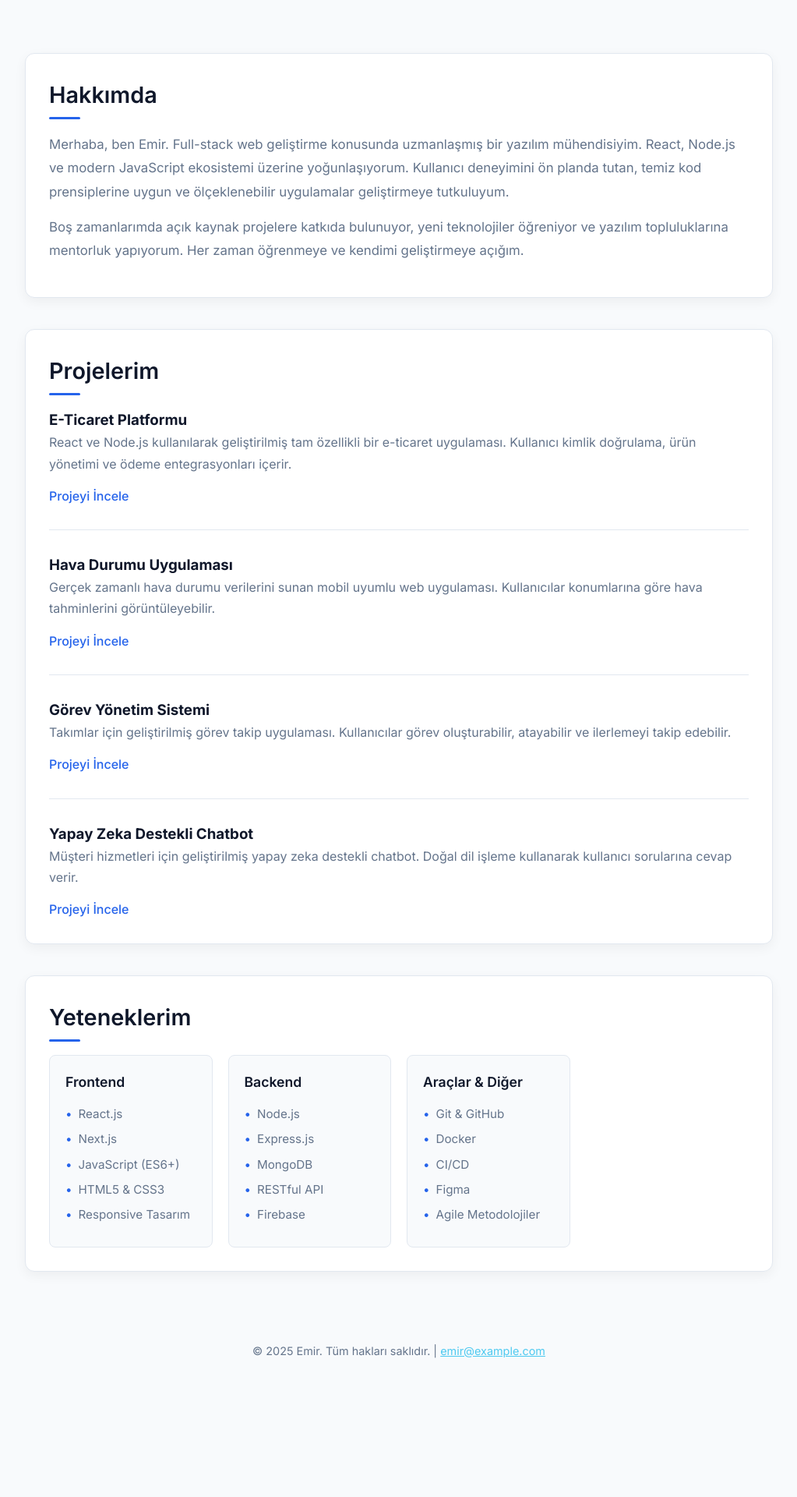
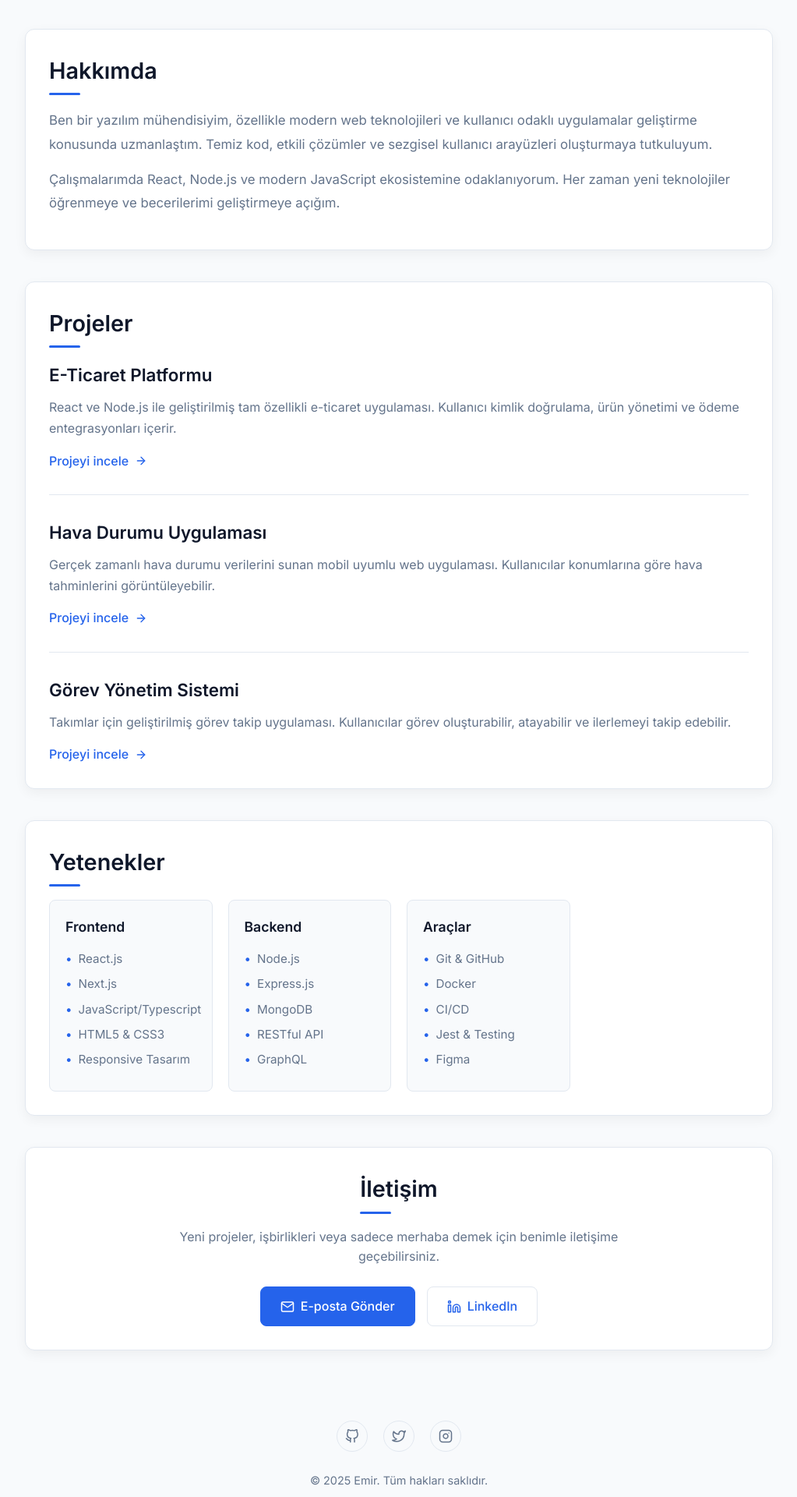
Before and after one commit to emirontop/About-me, a Next.js app: page / in a window 1280 px wide. Shown: the part 300-2220 px from the top of the page at 78% size, without its empty margins (128-1151 px from the left). Before the commit the page ends 2134 px from the top, so only its background shows below. Built offline with nearby package versions, Linux system fonts and the light colour scheme.

Commit message:
Web Panel Commit

```diff
--- a/pages/index.js
+++ b/pages/index.js
@@ -5,7 +5,7 @@
 const projects = [
   {
     name: 'E-Ticaret Platformu',
-    description: 'React ve Node.js kullanılarak geliştirilmiş tam özellikli bir e-ticaret uygulaması. Kullanıcı kimlik doğrulama, ürün yönetimi ve ödeme entegrasyonları içerir.',
+    description: 'React ve Node.js ile geliştirilmiş tam özellikli e-ticaret uygulaması. Kullanıcı kimlik doğrulama, ürün yönetimi ve ödeme entegrasyonları içerir.',
     link: 'https://link1.com'
   },
   {
@@ -17,11 +17,6 @@
     name: 'Görev Yönetim Sistemi',
     description: 'Takımlar için geliştirilmiş görev takip uygulaması. Kullanıcılar görev oluşturabilir, atayabilir ve ilerlemeyi takip edebilir.',
     link: 'https://link3.com'
-  },
-  {
-    name: 'Yapay Zeka Destekli Chatbot',
-    description: 'Müşteri hizmetleri için geliştirilmiş yapay zeka destekli chatbot. Doğal dil işleme kullanarak kullanıcı sorularına cevap verir.',
-    link: 'https://link4.com'
   }
 ];
 
@@ -35,49 +30,52 @@
       </Head>
 
       <header>
-        <h1>Emir'in Portfolyo Sitesine Hoş Geldiniz!</h1>
-        <p>Modern web teknolojileri ve yazılım geliştirme konusundaki projelerimi keşfedin</p>
+        <h1>Merhaba, ben Emir</h1>
+        <p>Full-stack geliştirici ve modern web teknolojileri tutkunu</p>
       </header>
 
       <section className="about">
         <h2>Hakkımda</h2>
         <p>
-          Merhaba, ben Emir. Full-stack web geliştirme konusunda uzmanlaşmış bir yazılım mühendisiyim.
-          React, Node.js ve modern JavaScript ekosistemi üzerine yoğunlaşıyorum.
-          Kullanıcı deneyimini ön planda tutan, temiz kod prensiplerine uygun ve ölçeklenebilir uygulamalar geliştirmeye tutkuluyum.
+          Ben bir yazılım mühendisiyim, özellikle modern web teknolojileri ve kullanıcı odaklı uygulamalar geliştirme konusunda uzmanlaştım.
+          Temiz kod, etkili çözümler ve sezgisel kullanıcı arayüzleri oluşturmaya tutkuluyum.
         </p>
         <p>
-          Boş zamanlarımda açık kaynak projelere katkıda bulunuyor, yeni teknolojiler öğreniyor ve
-          yazılım topluluklarına mentorluk yapıyorum. Her zaman öğrenmeye ve kendimi geliştirmeye açığım.
+          Çalışmalarımda React, Node.js ve modern JavaScript ekosistemine odaklanıyorum.
+          Her zaman yeni teknolojiler öğrenmeye ve becerilerimi geliştirmeye açığım.
         </p>
       </section>
 
       <section className="projects">
-        <h2>Projelerim</h2>
+        <h2>Projeler</h2>
         <ul>
           {projects.map((project, index) => (
             <li key={index}>
-              <div className="project-card">
+              <div className="project-header">
                 <h3>{project.name}</h3>
-                <p>{project.description}</p>
-                <a href={project.link} target="_blank" rel="noopener noreferrer">
-                  Projeyi İncele
-                </a>
               </div>
+              <p>{project.description}</p>
+              <a href={project.link} target="_blank" rel="noopener noreferrer">
+                Projeyi incele
+                <svg xmlns="http://www.w3.org/2000/svg" width="16" height="16" viewBox="0 0 24 24" fill="none" stroke="currentColor" strokeWidth="2" strokeLinecap="round" strokeLinejoin="round">
+                  <line x1="5" y1="12" x2="19" y2="12"></line>
+                  <polyline points="12 5 19 12 12 19"></polyline>
+                </svg>
+              </a>
             </li>
           ))}
         </ul>
       </section>
 
       <section className="skills">
-        <h2>Yeteneklerim</h2>
+        <h2>Yetenekler</h2>
         <div className="skills-container">
           <div className="skill-category">
             <h3>Frontend</h3>
             <ul>
               <li>React.js</li>
               <li>Next.js</li>
-              <li>JavaScript (ES6+)</li>
+              <li>JavaScript/Typescript</li>
               <li>HTML5 & CSS3</li>
               <li>Responsive Tasarım</li>
             </ul>
@@ -89,24 +87,67 @@
               <li>Express.js</li>
               <li>MongoDB</li>
               <li>RESTful API</li>
-              <li>Firebase</li>
+              <li>GraphQL</li>
             </ul>
           </div>
           <div className="skill-category">
-            <h3>Araçlar & Diğer</h3>
+            <h3>Araçlar</h3>
             <ul>
               <li>Git & GitHub</li>
               <li>Docker</li>
               <li>CI/CD</li>
+              <li>Jest & Testing</li>
               <li>Figma</li>
-              <li>Agile Metodolojiler</li>
             </ul>
           </div>
         </div>
       </section>
 
+      <section className="contact">
+        <h2>İletişim</h2>
+        <p>
+          Yeni projeler, işbirlikleri veya sadece merhaba demek için benimle iletişime geçebilirsiniz.
+        </p>
+        <div className="contact-buttons">
+          <a href="mailto:emir@example.com" className="contact-btn">
+            <svg xmlns="http://www.w3.org/2000/svg" width="18" height="18" viewBox="0 0 24 24" fill="none" stroke="currentColor" strokeWidth="2" strokeLinecap="round" strokeLinejoin="round">
+              <path d="M4 4h16c1.1 0 2 .9 2 2v12c0 1.1-.9 2-2 2H4c-1.1 0-2-.9-2-2V6c0-1.1.9-2 2-2z"></path>
+              <polyline points="22,6 12,13 2,6"></polyline>
+            </svg>
+            E-posta Gönder
+          </a>
+          <a href="https://linkedin.com/in/emir" target="_blank" rel="noopener noreferrer" className="contact-btn outline">
+            <svg xmlns="http://www.w3.org/2000/svg" width="18" height="18" viewBox="0 0 24 24" fill="none" stroke="currentColor" strokeWidth="2" strokeLinecap="round" strokeLinejoin="round">
+              <path d="M16 8a6 6 0 0 1 6 6v7h-4v-7a2 2 0 0 0-2-2 2 2 0 0 0-2 2v7h-4v-7a6 6 0 0 1 6-6z"></path>
+              <rect x="2" y="9" width="4" height="12"></rect>
+              <circle cx="4" cy="4" r="2"></circle>
+            </svg>
+            LinkedIn
+          </a>
+        </div>
+      </section>
+
       <footer>
-        <p>© 2025 Emir. Tüm hakları saklıdır. | <a href="mailto:emir@example.com" style={{color: '#4cc9f0'}}>emir@example.com</a></p>
+        <div className="social-links">
+          <a href="https://github.com/emir" target="_blank" rel="noopener noreferrer">
+            <svg xmlns="http://www.w3.org/2000/svg" width="18" height="18" viewBox="0 0 24 24" fill="none" stroke="currentColor" strokeWidth="2" strokeLinecap="round" strokeLinejoin="round">
+              <path d="M9 19c-5 1.5-5-2.5-7-3m14 6v-3.87a3.37 3.37 0 0 0-.94-2.61c3.14-.35 6.44-1.54 6.44-7A5.44 5.44 0 0 0 20 4.77 5.07 5.07 0 0 0 19.91 1S18.73.65 16 2.48a13.38 13.38 0 0 0-7 0C6.27.65 5.09 1 5.09 1A5.07 5.07 0 0 0 5 4.77a5.44 5.44 0 0 0-1.5 3.78c0 5.42 3.3 6.61 6.44 7A3.37 3.37 0 0 0 9 18.13V22"></path>
+            </svg>
+          </a>
+          <a href="https://twitter.com/emir" target="_blank" rel="noopener noreferrer">
+            <svg xmlns="http://www.w3.org/2000/svg" width="18" height="18" viewBox="0 0 24 24" fill="none" stroke="currentColor" strokeWidth="2" strokeLinecap="round" strokeLinejoin="round">
+              <path d="M23 3a10.9 10.9 0 0 1-3.14 1.53 4.48 4.48 0 0 0-7.86 3v1A10.66 10.66 0 0 1 3 4s-4 9 5 13a11.64 11.64 0 0 1-7 2c9 5 20 0 20-11.5a4.5 4.5 0 0 0-.08-.83A7.72 7.72 0 0 0 23 3z"></path>
+            </svg>
+          </a>
+          <a href="https://instagram.com/emir" target="_blank" rel="noopener noreferrer">
+            <svg xmlns="http://www.w3.org/2000/svg" width="18" height="18" viewBox="0 0 24 24" fill="none" stroke="currentColor" strokeWidth="2" strokeLinecap="round" strokeLinejoin="round">
+              <rect x="2" y="2" width="20" height="20" rx="5" ry="5"></rect>
+              <path d="M16 11.37A4 4 0 1 1 12.63 8 4 4 0 0 1 16 11.37z"></path>
+              <line x1="17.5" y1="6.5" x2="17.51" y2="6.5"></line>
+            </svg>
+          </a>
+        </div>
+        <p>© {new Date().getFullYear()} Emir. Tüm hakları saklıdır.</p>
       </footer>
     </div>
   );
```
